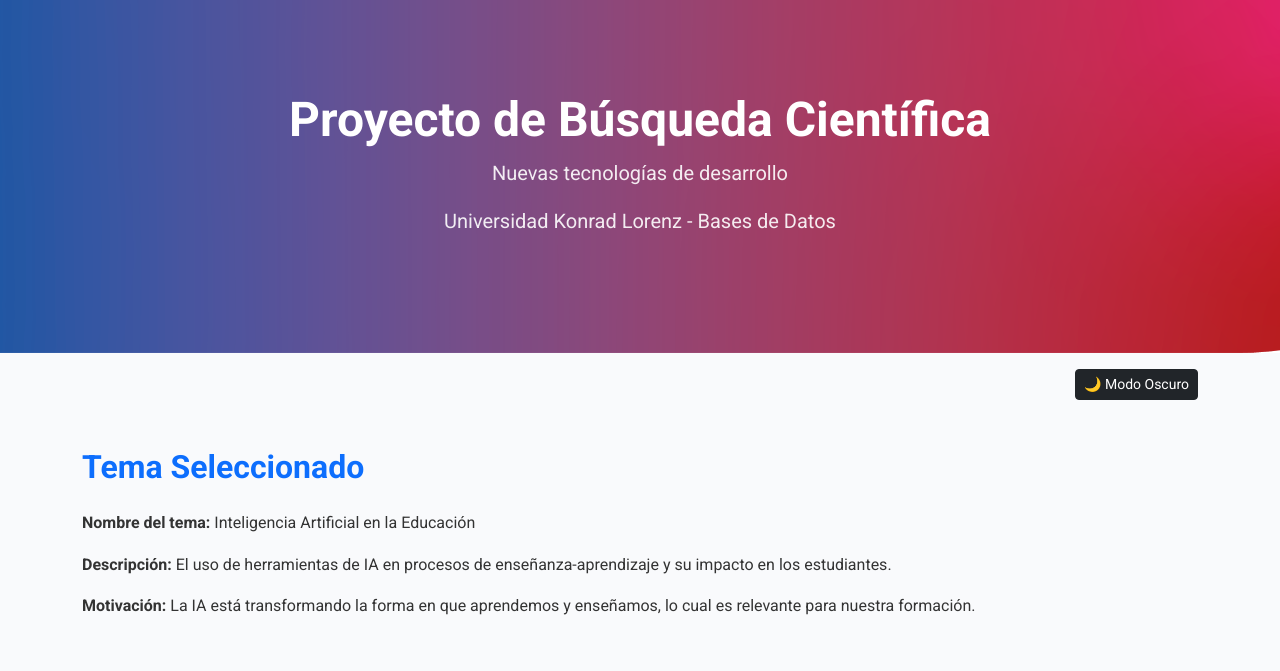
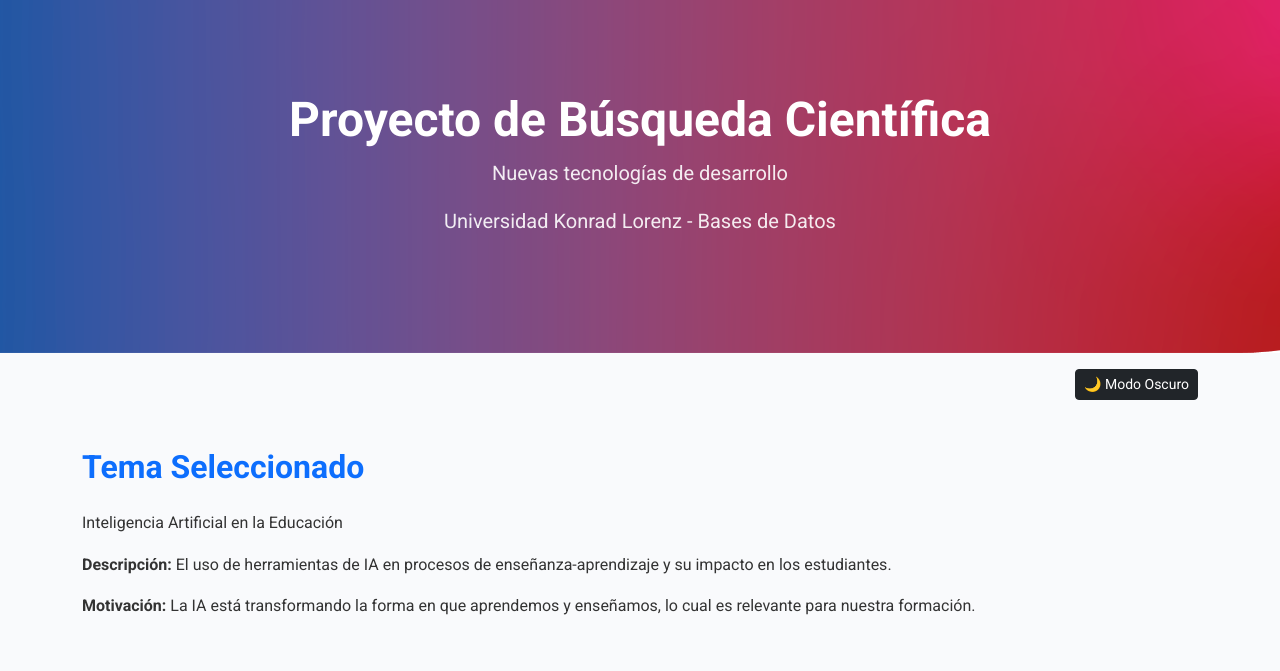
Before and after one commit to JavierAlmonacid-10/BD-NTDDP1, a plain HTML site: page index.html in a window 1280 px wide. Shown: the part 115-786 px from the top of the page. Drawn offline with nearby package versions, Linux system fonts and the light colour scheme.

Commit message:
se corrigio repeticion de tema selecionado

```diff
--- a/index.html
+++ b/index.html
@@ -52,7 +52,7 @@
   <!-- Tema -->
   <section id="tema" class="container my-5">
     <h2 class="mb-4 text-primary">Tema Seleccionado</h2>
-    <p><strong>Nombre del tema:</strong> Inteligencia Artificial en la Educación</p>
+    <p><strong></strong> Inteligencia Artificial en la Educación</p>
     <p><strong>Descripción:</strong> El uso de herramientas de IA en procesos de enseñanza-aprendizaje y su impacto en los estudiantes.</p>
     <p><strong>Motivación:</strong> La IA está transformando la forma en que aprendemos y enseñamos, lo cual es relevante para nuestra formación.</p>
   </section>
```
